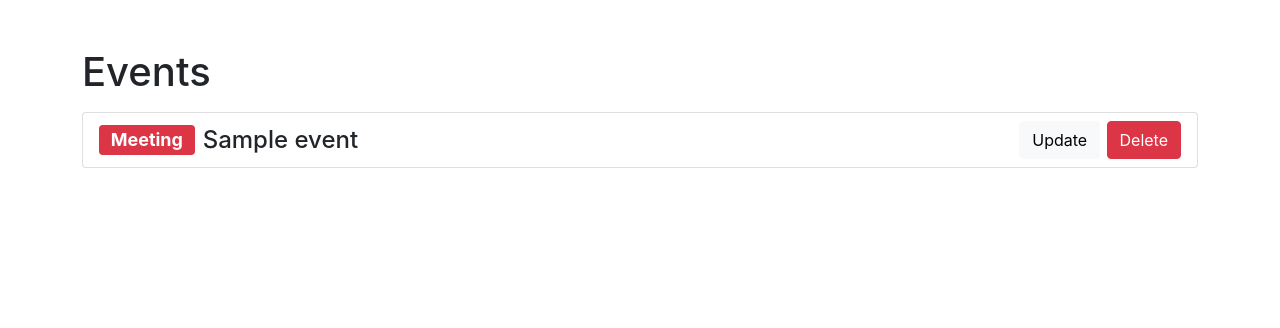
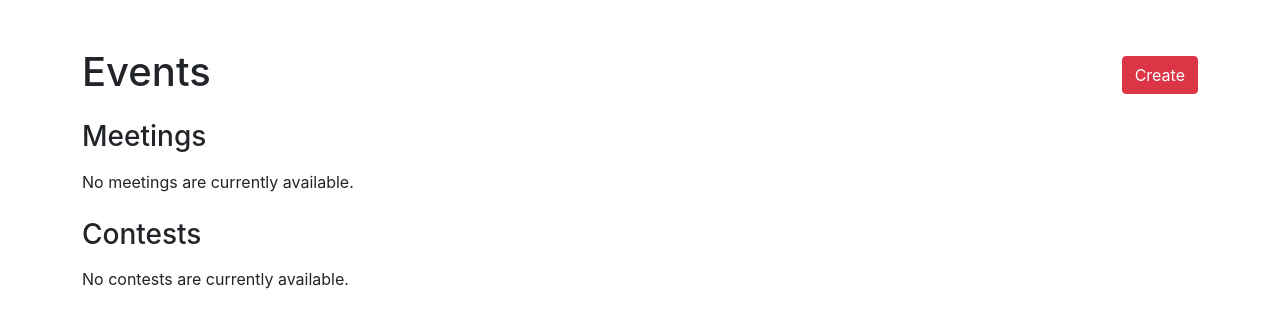
Before and after one commit to bhushan-mohanraj/lawrenceville-math, a Flask app: page /events/ in a window 1280 px wide. Shown: the part 56-384 px from the top of the page. Run offline with Flask 3, Linux system fonts and the light colour scheme; the visitor is signed in with stand-in values (Sample User, id 1); tables that the repository leaves empty hold one stand-in row (values such as "Sample post"); some web fonts are replaced.

Commit message:
Update events list

```diff
--- a/app/templates/events/index.html
+++ b/app/templates/events/index.html
@@ -3,23 +3,40 @@
 {% block content %}
 
 <div class="container">
-    <h1 class="d-flex justify-content-between align-items-center mb-3">Events</h1>
+    <h1 class="d-flex justify-content-between align-items-center mb-3">
+        <span>
+            Events
+        </span>
+
+        {% if g.user.staff %}
+
+        <span>
+            <a type="button" class="btn btn-danger" href="{{ url_for('events.create') }}">Create</a>
+        </span>
+
+        {% endif %}
+    </h1>
+
+    <h3 class="mt-4 mb-3">Meetings</h3>
 
     <div class="list-group">
-        {% for event in events %}
+        {% if meetings %}
+
+        {% for meeting in meetings %}
 
         <div class="list-group-item">
             <h4 class="d-flex justify-content-between align-items-center mb-0">
-                <span class="d-flex align-items-center">
-                    <span class="badge bg-danger">{{ event.category.title() }}</span>
-                    <span class="ms-2">{{ event.name }}</span>
+                <span>
+                    {{ meeting.name }}
                 </span>
 
                 {% if g.user.staff %}
 
                 <span>
-                    <a type="button" class="btn btn-light" href="#1">Update</a>
-                    <a type="button" class="btn btn-danger" href="#1">Delete</a>
+                    <a type="button" class="btn btn-warning"
+                        href="{{ url_for('events.update', id=meeting.id) }}">Update</a>
+                    <a type="button" class="btn btn-danger"
+                        href="{{ url_for('events.delete', id=meeting.id) }}">Delete</a>
                 </span>
 
                 {% endif %}
@@ -27,6 +44,47 @@
         </div>
 
         {% endfor %}
+
+        {% else %}
+
+        No meetings are currently available.
+
+        {% endif%}
+    </div>
+
+    <h3 class="mt-4 mb-3">Contests</h3>
+
+    <div class="list-group">
+        {% if contests %}
+
+        {% for contest in contests %}
+
+        <div class="list-group-item">
+            <h4 class="d-flex justify-content-between align-items-center mb-0">
+                <span>
+                    {{ contest.name }}
+                </span>
+
+                {% if g.user.staff %}
+
+                <span>
+                    <a type="button" class="btn btn-warning"
+                        href="{{ url_for('events.update', id=contest.id) }}">Update</a>
+                    <a type="button" class="btn btn-danger"
+                        href="{{ url_for('events.delete', id=contest.id) }}">Delete</a>
+                </span>
+
+                {% endif %}
+            </h4>
+        </div>
+
+        {% endfor %}
+
+        {% else %}
+
+        No contests are currently available.
+
+        {% endif %}
     </div>
 </div>
 
--- a/app/views/events.py
+++ b/app/views/events.py
@@ -25,11 +25,26 @@ bp = Blueprint(
 @bp.route("/")
 @user_required
 def index():
-    events = models.db_session.execute(select(models.Event)).scalars().all()
+    meetings = (
+        models.db_session.execute(
+            select(models.Event).filter_by(category=models.Event.MEETING)
+        )
+        .scalars()
+        .all()
+    )
+
+    contests = (
+        models.db_session.execute(
+            select(models.Event).filter_by(category=models.Event.CONTEST)
+        )
+        .scalars()
+        .all()
+    )
 
     return render_template(
         "events/index.html",
-        events=events,
+        meetings=meetings,
+        contests=contests,
     )
 
 
```
